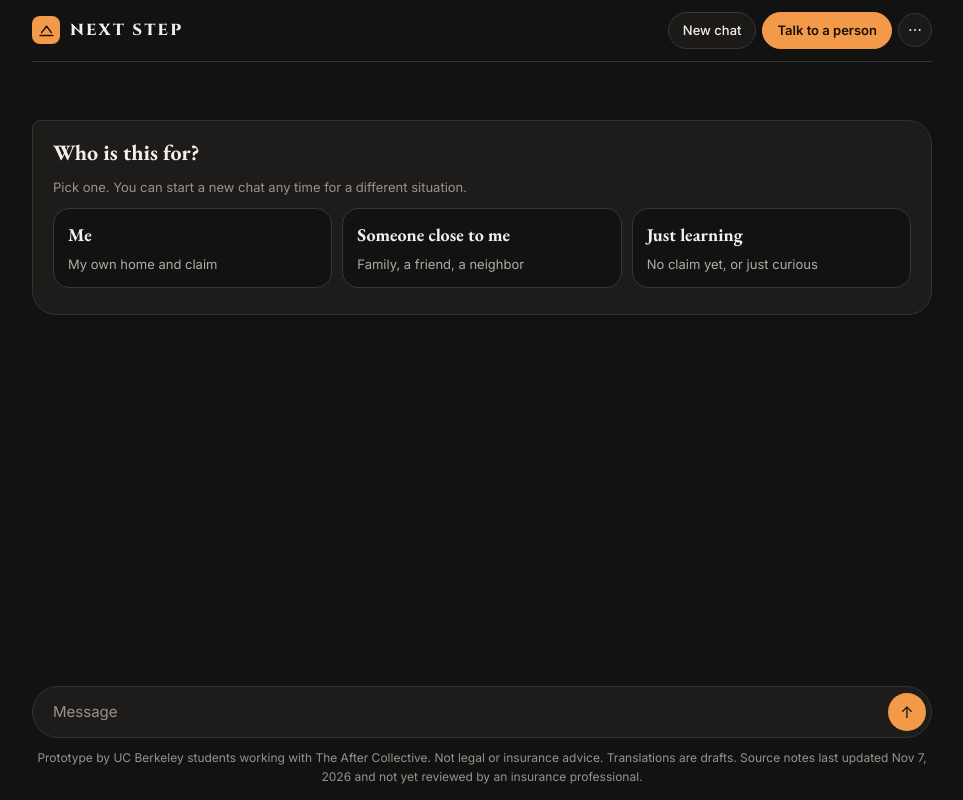
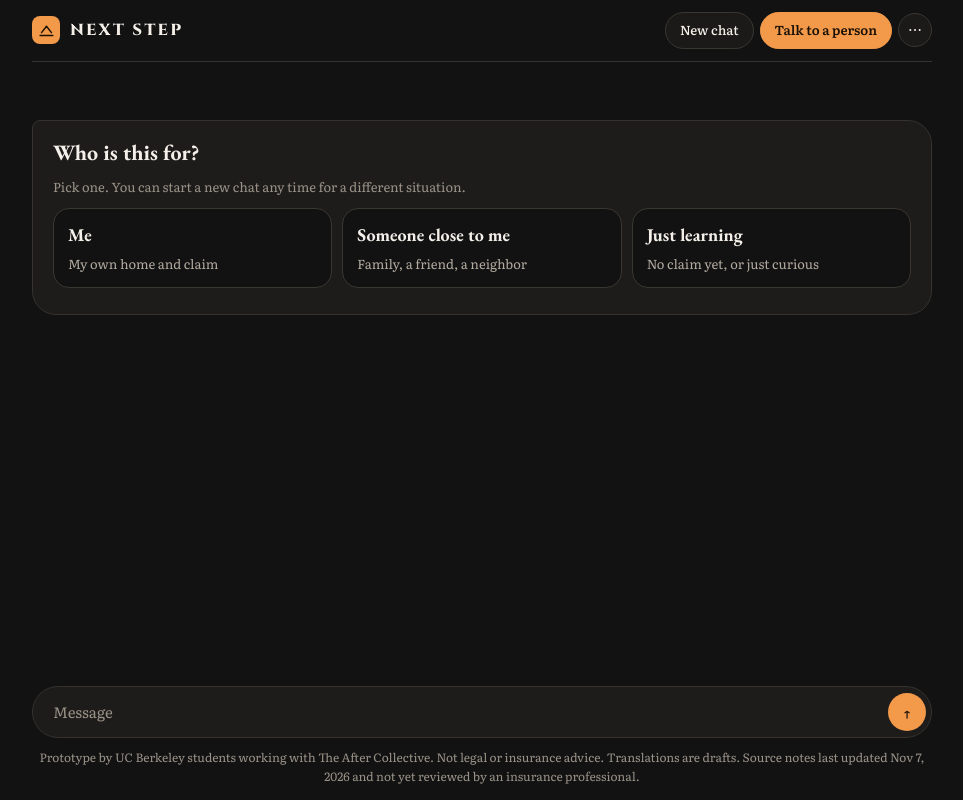
Before and after one commit to nextstep-wildfire/next-step, a website: page public/app/index.html in a window 1280 px wide. Shown: the whole page, without its empty margins (158-1121 px from the left). Drawn offline with Linux system fonts and the light colour scheme.

Commit message:
Body font: Literata
Co-Authored-By: Claude Sonnet 5.5 <noreply@anthropic.com>
Claude-Session: https://claude.ai/code/session_012cXKM8786SoUVJbToaiwLY

```diff
--- a/public/app.css
+++ b/public/app.css
@@ -1,12 +1,12 @@
-/* Charcoal and amber. Dark is the default; light is a toggle. Wordmark: Cinzel. Headings: EB Garamond. Body: Inter. Both are bundled, no outside requests. */
+/* Charcoal and amber. Dark is the default; light is a toggle. Wordmark: Cinzel. Headings: EB Garamond. Body: Literata. Both are bundled, no outside requests. */
 @view-transition { navigation: auto; }
 @font-face { font-family: "Cinzel"; src: url("/fonts/cinzel.woff2") format("woff2"); font-weight: 400 900; font-display: swap; }
 @font-face { font-family: "EB Garamond"; src: url("/fonts/garamond.woff2") format("woff2"); font-weight: 400 800; font-display: swap; }
-@font-face { font-family: "Inter"; src: url("/fonts/inter.woff2") format("woff2"); font-weight: 100 900; font-display: swap; }
+@font-face { font-family: "Literata"; src: url("/fonts/literata.woff2") format("woff2"); font-weight: 200 900; font-display: swap; }
 :root {
   --bg: #121212; --grad: none; --ink: #f4efe8; --muted: #b3aba0; --faint: #9a9288; --line: #35322f;
   --box: #1e1c1a; --tag: #1b1a18; --tag-line: #3a3733; --btn: #f2994a; --btn-ink: #1a1004; --accent-soft: #2a2622; --warm: #f2994a;
-  --font-body: "Inter", system-ui, -apple-system, "Segoe UI", Roboto, "Noto Sans SC", "PingFang SC", "Microsoft YaHei", Helvetica, Arial, sans-serif;
+  --font-body: "Literata", Georgia, "Times New Roman", "Noto Serif SC", "Songti SC", "Noto Sans SC", "PingFang SC", "Microsoft YaHei", serif;
   --font-head: "EB Garamond", Garamond, "Palatino Linotype", Georgia, "Noto Serif SC", "Songti SC", serif;
   --font-caps: "Cinzel", "Trajan Pro", "Times New Roman", serif;
   color-scheme: dark;
--- a/public/app/index.html
+++ b/public/app/index.html
@@ -8,7 +8,7 @@
 <meta name="description" content="A free guide for California wildfire survivors dealing with a home insurance claim. A student prototype. Not legal advice.">
 <link rel="preload" href="/fonts/cinzel.woff2" as="font" type="font/woff2" crossorigin>
 <link rel="preload" href="/fonts/garamond.woff2" as="font" type="font/woff2" crossorigin>
-<link rel="preload" href="/fonts/inter.woff2" as="font" type="font/woff2" crossorigin>
+<link rel="preload" href="/fonts/literata.woff2" as="font" type="font/woff2" crossorigin>
 <link rel="stylesheet" href="/app.css">
 </head>
 <body>
--- a/public/landing.css
+++ b/public/landing.css
@@ -1,11 +1,11 @@
 @view-transition { navigation: auto; }
 @font-face { font-family: "Cinzel"; src: url("/fonts/cinzel.woff2") format("woff2"); font-weight: 400 900; font-display: swap; }
 @font-face { font-family: "EB Garamond"; src: url("/fonts/garamond.woff2") format("woff2"); font-weight: 400 800; font-display: swap; }
-@font-face { font-family: "Inter"; src: url("/fonts/inter.woff2") format("woff2"); font-weight: 100 900; font-display: swap; }
+@font-face { font-family: "Literata"; src: url("/fonts/literata.woff2") format("woff2"); font-weight: 200 900; font-display: swap; }
 :root { --bg: #121212; --ink: #f4efe8; --muted: #b3aba0; --faint: #9a9288; --line: #35322f; --box: #1e1c1a; --amber: #f2994a; --amber-ink: #1a1004; color-scheme: dark;
   --caps: "Cinzel", "Trajan Pro", "Times New Roman", serif;
   --head: "EB Garamond", Garamond, "Palatino Linotype", Georgia, "Noto Serif SC", "Songti SC", serif;
-  --body: "Inter", system-ui, -apple-system, "Segoe UI", Roboto, "Noto Sans SC", "PingFang SC", Helvetica, Arial, sans-serif; }
+  --body: "Literata", Georgia, "Times New Roman", "Noto Serif SC", "Songti SC", "Noto Sans SC", "PingFang SC", serif; }
 :root[data-theme="light"] { --bg: #faf7f2; --ink: #1e1b18; --muted: #5e564e; --faint: #6f665c; --line: #e3dbd0; --box: #ffffff; --amber: #1e1b18; --amber-ink: #faf7f2; color-scheme: light; }
 * { box-sizing: border-box; }
 html { scroll-behavior: smooth; }
```
Also changed, not shown: public/index.html (+1 -1 lines), tests/run.mjs (+1 -1 lines), README.md, public/fonts/inter.woff2 (deleted), public/fonts/literata.woff2 (added).
